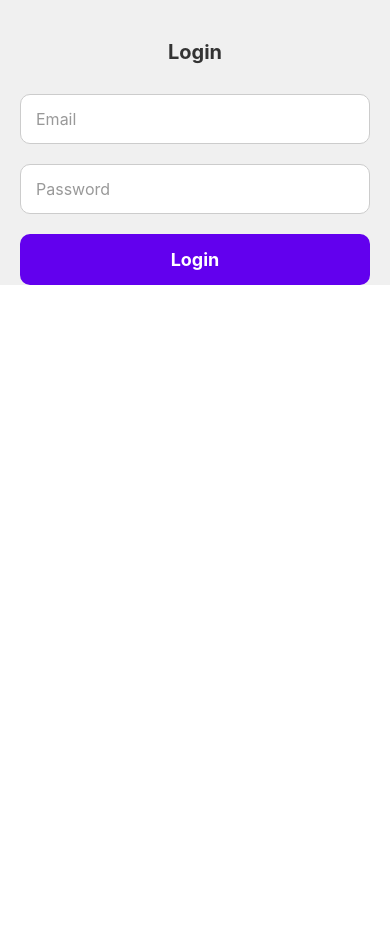
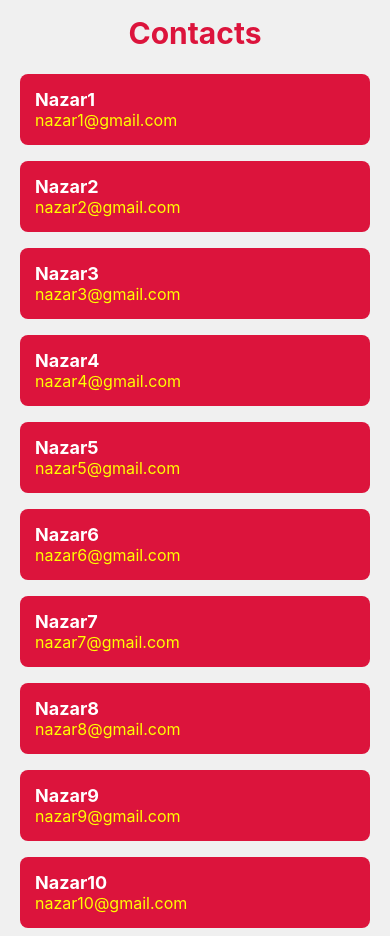
Before and after one commit to inazarm/Learning_RN1, a React Native app: screen / in a window 390 px wide. Before the commit the page ends 844 px from the top, so only its background shows below. Built offline with nearby package versions, Linux system fonts and the light colour scheme.

Commit message:
How to Display Custom Component using FlatList Component

```diff
--- a/App.jsx
+++ b/App.jsx
@@ -1,13 +1,14 @@
 import { View, Text,Button } from 'react-native'
 import React from 'react'
-import OnPress from './src/components/OnPress'
-import UseStateHook from './src/components/UseStateHook'
-import Props from './src/components/Props'
-import InputText from './src/components/InputText'
-import Style from './src/components/Style'
-import FlatListScreen from './src/components/FlatListScreen'
-import SectionListScreen from './src/components/SectionListScreen'
-import LoginForm from './src/components/LoginForm'
+import ContactListScreen from './src/screens/Contact/ContactListScreen'
+// import OnPress from './src/components/OnPress'
+// import UseStateHook from './src/components/UseStateHook'
+// import Props from './src/components/Props'
+// import InputText from './src/components/InputText'
+// import Style from './src/components/Style'
+// import FlatListScreen from './src/components/FlatListScreen'
+// import SectionListScreen from './src/components/SectionListScreen'
+// import LoginForm from './src/components/LoginForm'
 
 // import First from './src/components/first'
 
@@ -22,7 +23,8 @@ const App = () =>{
         {/* <Style/> */}
         {/* <FlatListScreen/> */}
         {/* <SectionListScreen/> */}
-        <LoginForm/>
+        {/* <LoginForm/> */}
+        <ContactListScreen/>
     </View>
     )
 }
--- /dev/null
+++ b/src/components/ContactItem.jsx
@@ -0,0 +1,14 @@
+import { View, Text } from 'react-native';
+import React from 'react';
+import {styles} from '../screens/Contact/style';
+
+const ContactItem = ({name,email}) => {
+  return (
+    <View style={styles.item}>
+      <Text style={styles.name}>{name}</Text>
+      <Text style={styles.email}>{email}</Text>
+    </View>
+  );
+};
+
+export default ContactItem
--- /dev/null
+++ b/src/screens/Contact/ContactListScreen.jsx
@@ -0,0 +1,23 @@
+import {Text,FlatList } from 'react-native';
+import React from 'react';
+import { user } from './userContactInfo';
+import ContactItem from '../../components/ContactItem';
+import { styles } from './style';
+const ContactListScreen = () => {
+    const renderItem=({item})=>
+    <ContactItem
+        name={item.name}
+        email={item.email}
+    />;
+  return (
+   <FlatList
+    data={user}
+    renderItem={renderItem}
+    keyExtractor={(item)=>item.id}
+    contentContainerStyle={styles.list}
+    ListHeaderComponent={<Text style={styles.heading}>Contacts</Text>}
+   />
+  );
+};
+
+export default ContactListScreen
--- /dev/null
+++ b/src/screens/Contact/style.js
@@ -0,0 +1,32 @@
+import { ImageBackground, StyleSheet } from "react-native";
+
+export const styles=StyleSheet.create({
+    heading:{
+        fontSize:30,
+        color:'crimson',
+        fontWeight:'bold',
+        textAlign:'center',
+        marginVertical:15
+    },
+    list:{
+        backgroundColor:'#f0f0f0',
+        paddingHorizontal:20
+    },
+    item:{
+        backgroundColor:'crimson',
+        padding:15,
+        marginVertical:8,
+        borderRadius:8,
+    },
+    name:{
+        fontSize:18,
+        fontWeight:'bold',
+        color:'#fff'
+
+    },
+    email:
+    {
+        fontSize:16,
+        color:'yellow'
+    }
+});
--- /dev/null
+++ b/src/screens/Contact/userContactInfo.js
@@ -0,0 +1,12 @@
+export const user=[
+    {id:1,name:'Nazar1',email:'nazar1@gmail.com'},
+    {id:2,name:'Nazar2',email:'nazar2@gmail.com'},
+    {id:3,name:'Nazar3',email:'nazar3@gmail.com'},
+    {id:4,name:'Nazar4',email:'nazar4@gmail.com'},
+    {id:5,name:'Nazar5',email:'nazar5@gmail.com'},
+    {id:6,name:'Nazar6',email:'nazar6@gmail.com'},
+    {id:7,name:'Nazar7',email:'nazar7@gmail.com'},
+    {id:8,name:'Nazar8',email:'nazar8@gmail.com'},
+    {id:9,name:'Nazar9',email:'nazar9@gmail.com'},
+    {id:10,name:'Nazar10',email:'nazar10@gmail.com'}
+];
```
